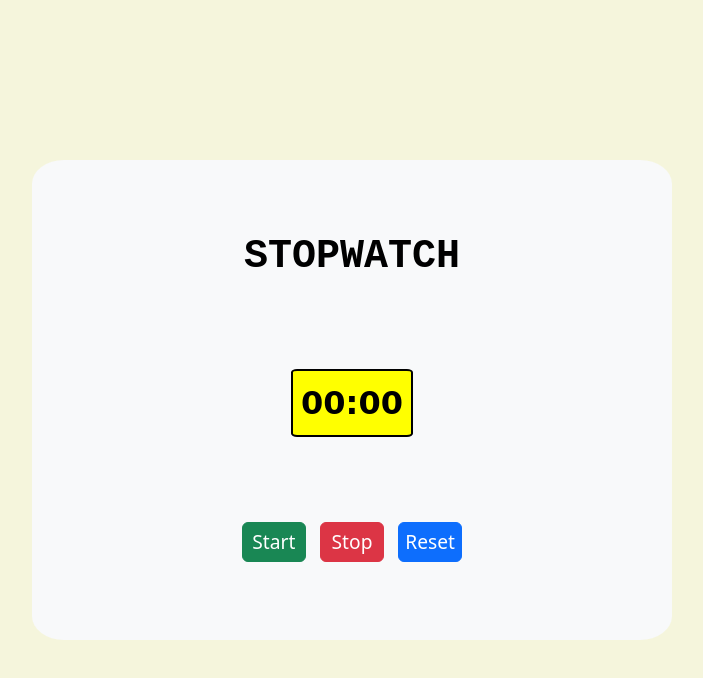
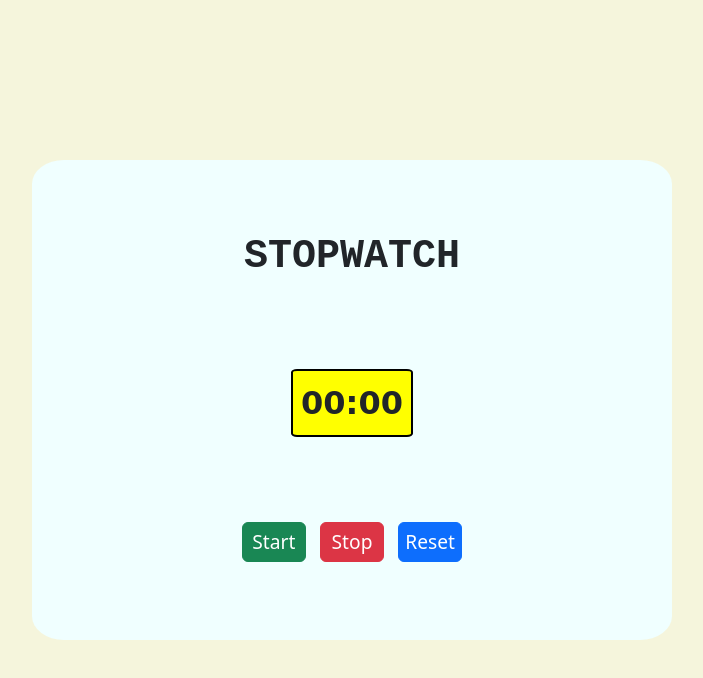
Before and after one commit to SaurabhKoli74/Stopwatch, a plain HTML site: page index.html in a window 1280 px wide. Shown: the whole page, without its empty margins (288-991 px from the left). Drawn offline with nearby package versions, Linux system fonts and the light colour scheme.

Commit message:
final commit

```diff
--- a/index.html
+++ b/index.html
@@ -18,7 +18,7 @@
 
     <main>
 
-        <div class="container text-bg-light p-3">
+        <div class="container ">
             <!-- Heading of the Project -->
             <h1 class="heading">STOPWATCH</h1>
             <!-- Actual Timer -->
@@ -42,7 +42,7 @@
         integrity="sha384-ENjdO4Dr2bkBIFxQpeoTz1HIcje39Wm4jDKdf19U8gI4ddQ3GYNS7NTKfAdVQSZe"
         crossorigin="anonymous"></script>
     <script src="script.js"></script>
-    <script src="https://kit.fontawesome.com/2250fa0f5a.js" crossorigin="anonymous"></script>
+
 </body>
 
 </html>
--- a/style.css
+++ b/style.css
@@ -10,7 +10,7 @@ main{
     flex-wrap: wrap;
     justify-content: center;
     align-items: center;
-   background-color: beige;
+    background-color: beige;
 }
 .container{
     border-radius: 5%;
@@ -21,6 +21,7 @@ main{
 
     flex-direction: column;
     gap: 5rem;
+
     align-items: center;
     justify-content:center;
     background-color: azure;
```
